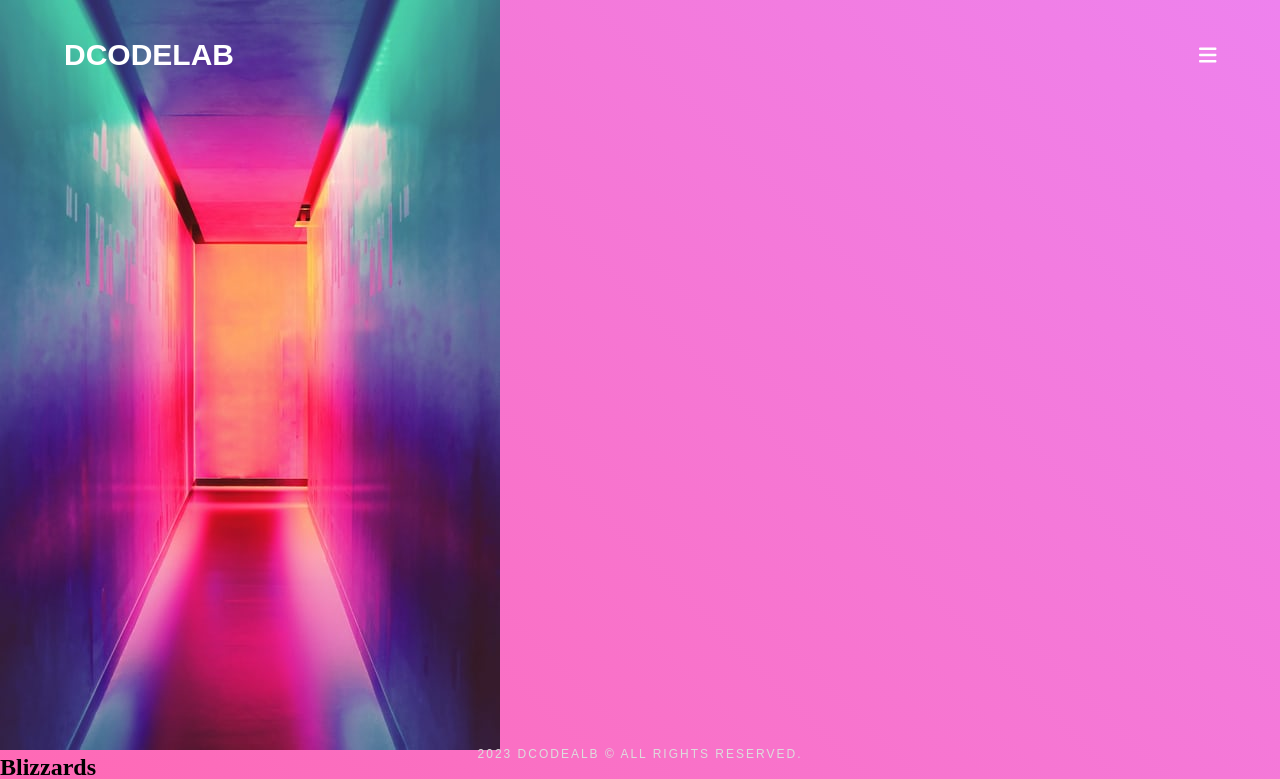
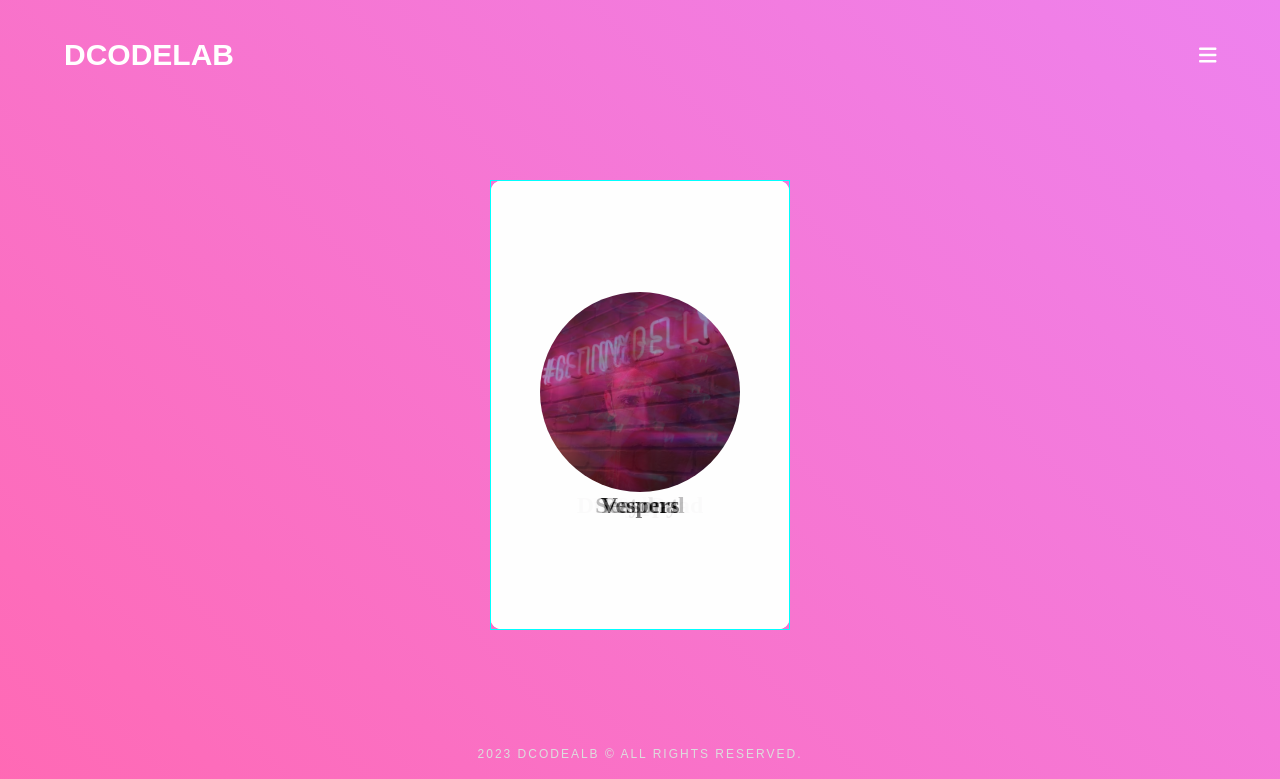
Before and after one commit to tubi55/react, a React (Create React App) app: page / in a window 1280 px wide. Shown: the top 779 px of the page. Built offline with nearby package versions, Linux system fonts and the light colour scheme.

Commit message:
aritlce패널 모양 설정

```diff
--- a/src/scss/style.scss
+++ b/src/scss/style.scss
@@ -1,3 +1,52 @@
 @import 'reset';
 @import 'header';
 @import 'footer';
+
+section {
+	width: 300px;
+	height: 450px;
+	position: absolute;
+	top: 50%;
+	left: 50%;
+	margin-left: -150px;
+	margin-top: -220px;
+	border: 1px solid aqua;
+
+	article {
+		width: 100%;
+		height: 100%;
+		position: absolute;
+		top: 0;
+		left: 0;
+
+		> .inner {
+			width: 100%;
+			height: 100%;
+			background: #fff;
+			display: flex;
+			flex-wrap: wrap;
+			justify-content: center;
+			align-content: center;
+			border-radius: 10px;
+			opacity: 0.5;
+
+			.pic {
+				width: 200px;
+				height: 200px;
+				border-radius: 50%;
+				overflow: hidden;
+
+				img {
+					width: 100%;
+					height: 100%;
+					object-fit: cover;
+				}
+			}
+
+			h2 {
+				width: 100%;
+				text-align: center;
+			}
+		}
+	}
+}
```
